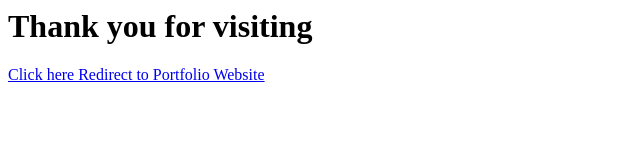
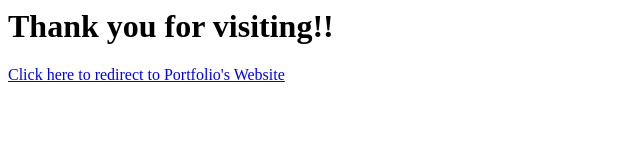
Before and after one commit to yogesh-patil-1999/Y.P-Portfolio, a plain HTML site: page index.html in a window 1280 px wide. Shown: the full height of the page, 0-640 px from the left. Drawn offline with Linux system fonts and the light colour scheme.

Commit message:
Update index.html

```diff
--- a/index.html
+++ b/index.html
@@ -1,3 +1,3 @@
 
-<h1>Thank you for visiting</h1>
-<a href='https://yogesh-patil-1999.github.io'>Click here Redirect to Portfolio Website</a>
+<h1>Thank you for visiting!!</h1>
+<a href='https://yogesh-patil-1999.github.io'>Click here to redirect to Portfolio's Website</a>
```
